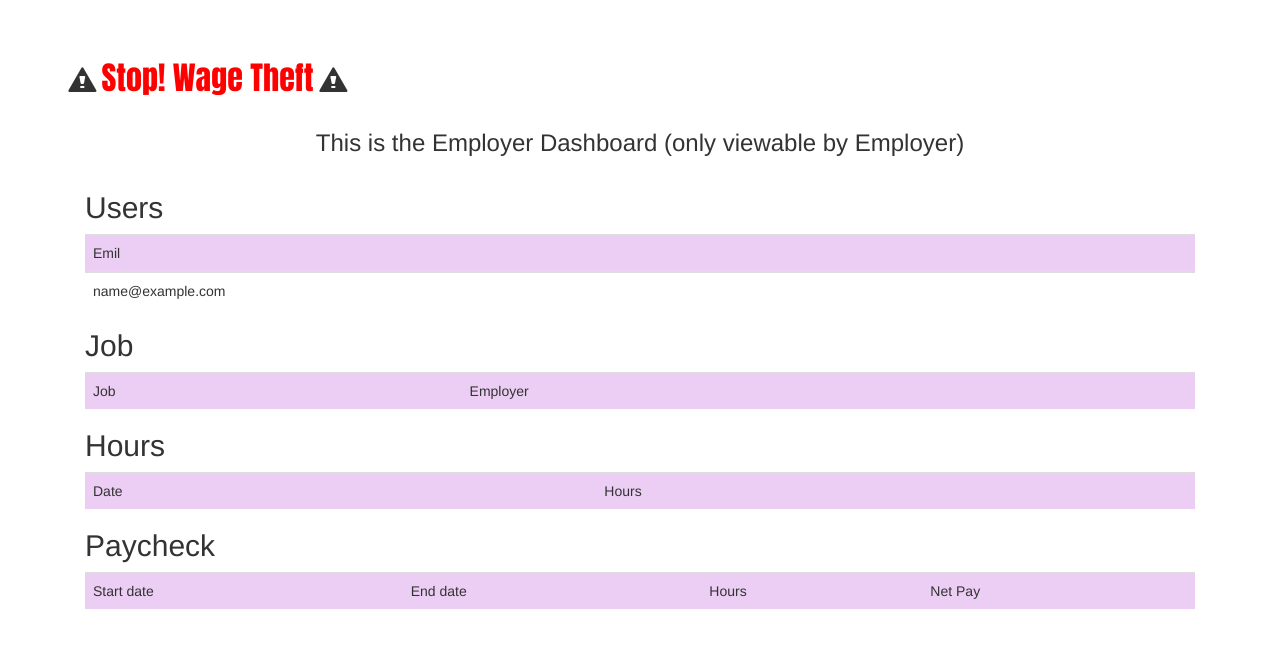
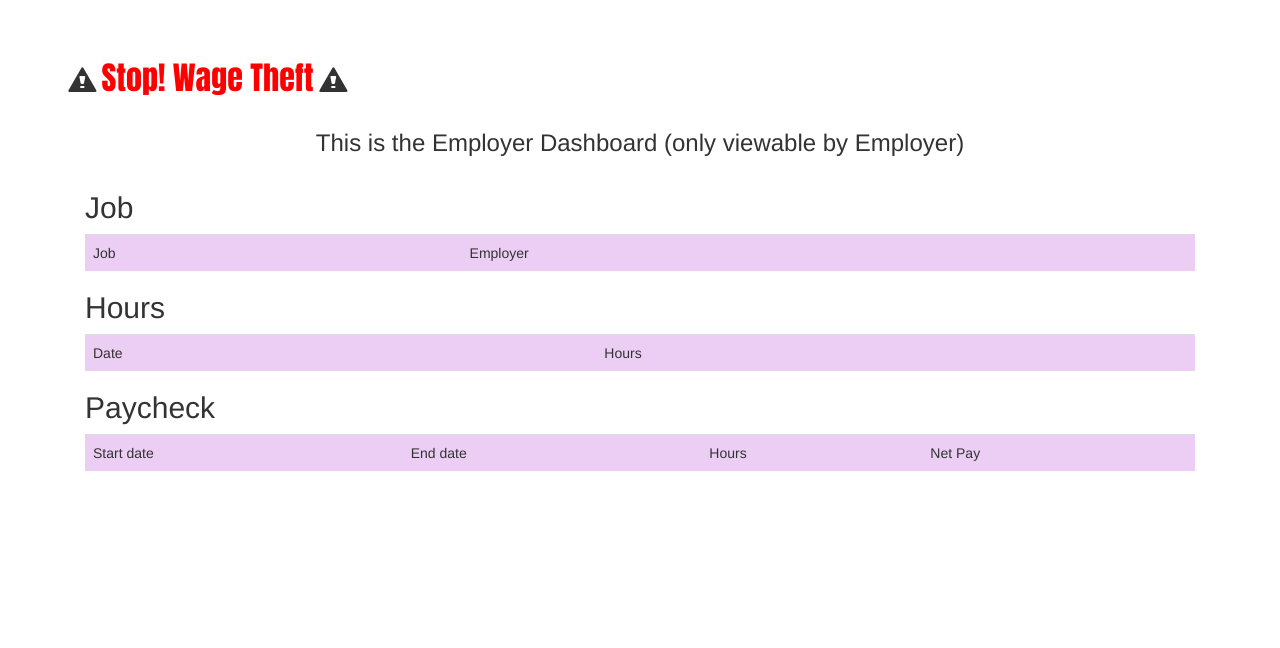
Before and after one commit to demcgee/Wage_Theft5, a PHP site: page /EmployerUI.php in a window 1280 px wide. Shown: the part 53-701 px from the top of the page. Run offline with PHP 8.4, Linux system fonts and the light colour scheme; the visitor is signed in with stand-in values (Sample User, id 1); data that the repository does not hold is empty.

Commit message:
Update EmployerUI.php

```diff
--- a/EmployerUI.php
+++ b/EmployerUI.php
@@ -45,43 +45,9 @@
 
   </center>
 </div>
-<!----------------->
-<!---List users--->
-<!----------------->
+
 <div class="container">
 <div class="col-xs-12">
-	<h2><?php echo "Users"; ?></h2>
-</div>
-</div>
-<div class="container">
-<div class="col-xs-12">
-<table class="table table-hover">
-
-<tr style="background:#ECCEF5 !important">
-	<td>Emil</td>
-</tr>
-
-
-<tbody>
-<?php
-	// connect to database
-	$db = connectDB($DBHost,$DBUser,$DBPasswd,$DBName);
-
-	// set up my query
-	$query = "SELECT email FROM Users ORDER BY email;";
-
-	// run the query
-	$result = queryDB($query, $db);
-
-	while($row = nextTuple($result)) {
-		echo "\n <tr>";
-		echo "<td>" . $row['email'] . "</td>";
-		echo "</tr>";
-	}
-?>
-
-</tbody>
-</table>
 
 <!----------------->
 <!---List JOB--->
```
